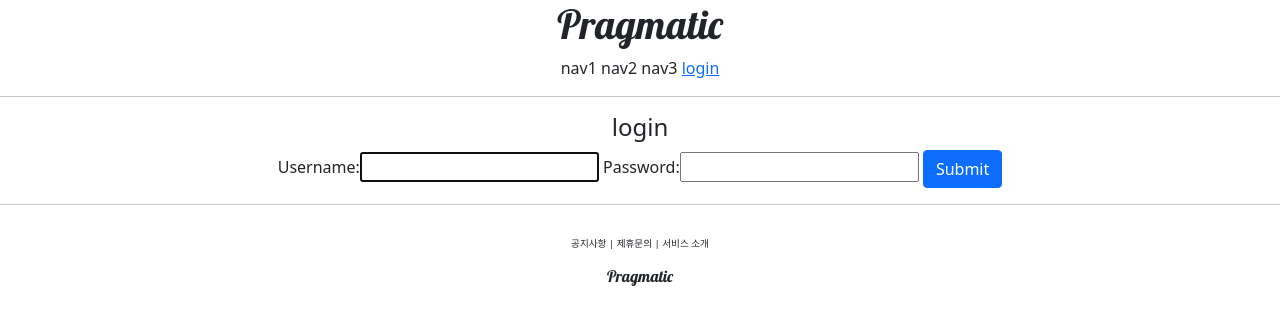
After one commit to Yuuraa/django-practice-inflearn, a Django app: page /account/login/ in a window 1280 px wide. The commit adds this page. Shown: the top 325 px of the page. Run offline with Django 3.2, Linux system fonts and the light colour scheme.

Commit message:
Relink bootstrap & Implement Login, Logout

```diff
--- /dev/null
+++ b/accountapp/templates/accountapp/login.html
@@ -0,0 +1,18 @@
+{% extends 'base.html' %}
+
+{% block content %}
+
+<div style="text-align: center;">
+    <div>
+        <h4> login </h4>
+    </div>
+    <div>
+        <form action="" method="post">
+            {% csrf_token %}
+            {{ form }}
+            <input type="submit" class="btn btn-primary">
+        </form>
+    </div>
+</div>
+
+{% endblock %}
--- a/accountapp/urls.py
+++ b/accountapp/urls.py
@@ -1,9 +1,17 @@
+from django.contrib.auth.views import LoginView, LogoutView
 from django.urls import path
+from django.views.generic.base import TemplateResponseMixin
+
 from accountapp.views import hello_world, AccountCreateView
+
 
 app_name = 'accountapp' # 이걸 써주어서 hello world 경로에 접근을 했을 때 accountapp:hello_world 이런 식으로 쓸 수 있게 됨
 
 urlpatterns = [
     path('hello_world/', hello_world, name='hello_world'),
+
+    path('login/', LoginView.as_view(template_name="accountapp/login.html"), name='login'), # LoginView는 template을 지정해 주어야 함
+    path('logout/', LogoutView.as_view(), name='logout'),
+
     path('create/', AccountCreateView.as_view(), name='create'), # 클래스형은 이런 식으로 가져와야 함
 ]
--- a/inflearn_tutorial/settings.py
+++ b/inflearn_tutorial/settings.py
@@ -11,6 +11,7 @@ https://docs.djangoproject.com/en/3.2/ref/settings/
 """
 
 from pathlib import Path
+from django.urls.base import reverse_lazy
 import environ
 import os
 
@@ -141,3 +142,6 @@ STATICFILES_DIRS = [
 # https://docs.djangoproject.com/en/3.2/ref/settings/#default-auto-field
 
 DEFAULT_AUTO_FIELD = 'django.db.models.BigAutoField'
+
+LOGIN_REDIRECT_URL=reverse_lazy('accountapp:hello_world')
+LOGOUT_REDIRECT_URL=reverse_lazy('accountapp:login')
--- a/templates/head.html
+++ b/templates/head.html
@@ -5,8 +5,7 @@
     <title>Inflearn Practice</title>
 
     <!-- BOOTSTRAP LINK -->
-    <link rel="stylesheet" href="https://cdn.jsdelivr.net/npm/bootstrap@4.5.3/dist/css/bootstrap.min.css"
-                            integrity="sha384-TX8t27EcRE3e/ihU7zmQxVncDAy5uIKz4rEgIXeMed4M0jlfIDPvg6uqKI2xXr2" crossorigin="anonymous">
+    <link href="https://cdn.jsdelivr.net/npm/bootstrap@5.1.0/dist/css/bootstrap.min.css" rel="stylesheet" integrity="sha384-KyZXEAg3QhqLMpG8r+8fhAXLRk2vvoC2f3B09zVXn8CA5QIVfZOJ3BCsw2P0p/We" crossorigin="anonymous">
 
     <!-- GOOGLE FONTS LINK -->
     <link rel="preconnect" href="https://fonts.gstatic.com">
--- a/templates/header.html
+++ b/templates/header.html
@@ -4,6 +4,15 @@
         <span> nav1 </span>
         <span> nav2 </span>
         <span> nav3 </span>
-        <span> nav4 </span>
-    </div>
+        {% if not user.is_authenticated %}
+        <a href="{% url 'accountapp:login' %}?next={{ request.path }}">
+            <span> login </span>
+
+        </a>
+        {% else %}
+        <a href="{% url 'accountapp:logout' %}">
+            <span> logout </span>
+        </a>
+        {% endif %}
 </div>
+</div>
```
